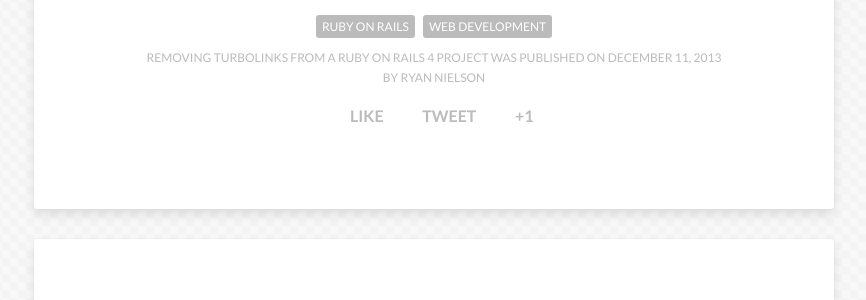
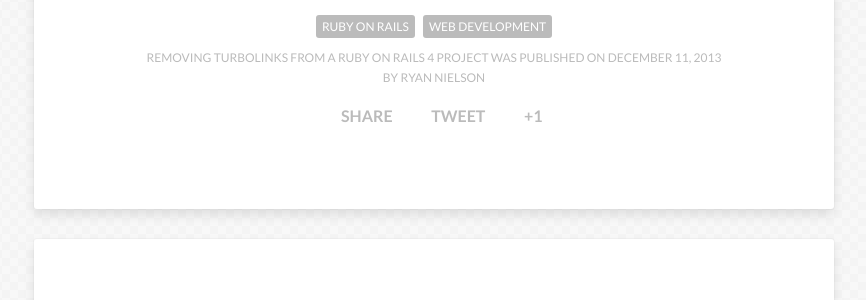
Before and after one commit to PLaRoche/ryannielson.github.io, a Jekyll site: the page built from _posts/2013-12-11-removing-turbolinks-from-a-ruby-on-rails-4-project.md, in a window 1280 px wide. Shown: the part 1190-1490 px from the top of the page, without its empty margins (206-1072 px from the left). Built offline with Jekyll 4.4.1, drawn with Linux system fonts in a browser that asks for light colours; nearby versions of some CDN libraries; Markdown is read by kramdown in place of the engine named in the settings; comment, search, counter and statistics services are not loaded.

Commit message:
Changed like text to share on facebook

```diff
--- a/_layouts/post.html
+++ b/_layouts/post.html
@@ -41,7 +41,7 @@
         <span class="author vcard" itemprop="author" itemscope itemtype="http://schema.org/Person"><span itemprop="name" class="fn"><a href="{{ site.url }}/about" title="About {{ site.owner.name }}" itemprop="url">{{ site.owner.name }}</a></span></span>
         {% if page.share %}<div class="social-share">
           <ul class="socialcount socialcount-small inline-list" data-url="{{ site.url }}{{ page.url }}" data-share-text="{{ page.title }}">
-            <li class="facebook"><a href="https://www.facebook.com/sharer/sharer.php?u={{ site.url }}{{ page.url }}" title="Share on Facebook"><span class="count"><i class="icon-facebook-sign"></i> Like</span></a></li>
+            <li class="facebook"><a href="https://www.facebook.com/sharer/sharer.php?u={{ site.url }}{{ page.url }}" title="Share on Facebook"><span class="count"><i class="icon-facebook-sign"></i> Share</span></a></li>
             <li class="twitter"><a href="https://twitter.com/intent/tweet?text={{ site.url }}{{ page.url }}" title="Share on Twitter"><span class="count"><i class="icon-twitter-sign"></i> Tweet</span></a></li>
             <li class="googleplus"><a href="https://plus.google.com/share?url={{ site.url }}{{ page.url }}" title="Share on Google Plus"><span class="count"><i class="icon-google-plus-sign"></i> +1</span></a></li>
           </ul>
```
